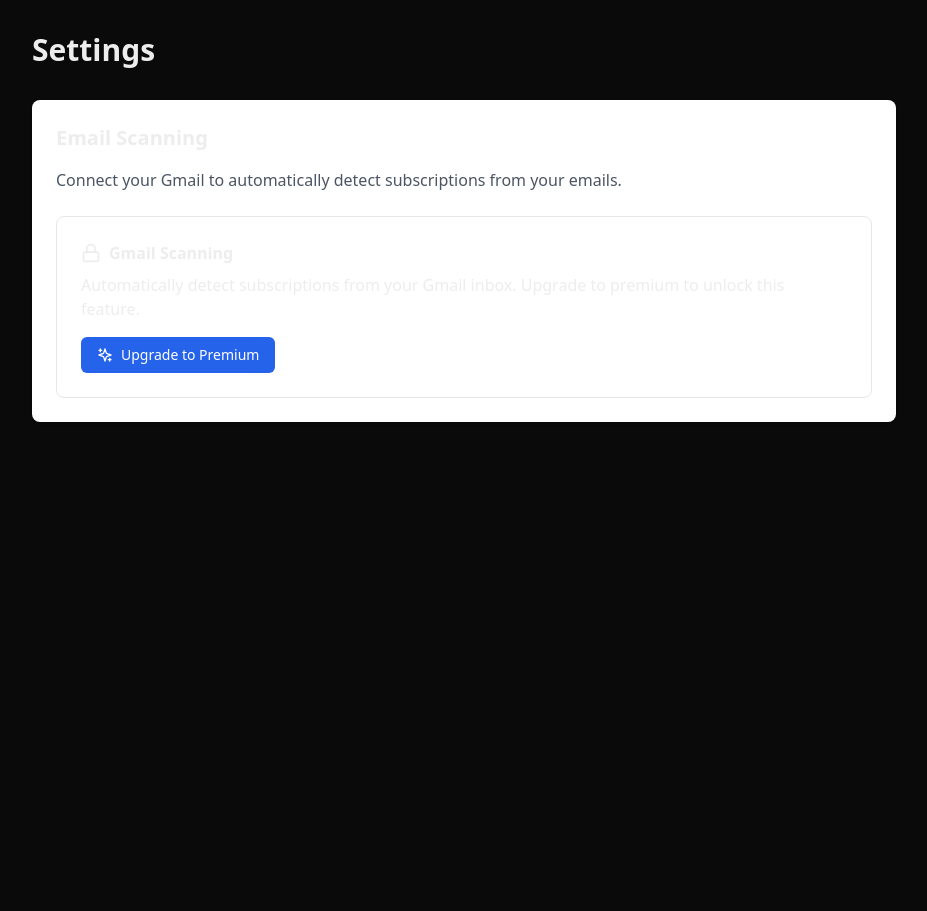
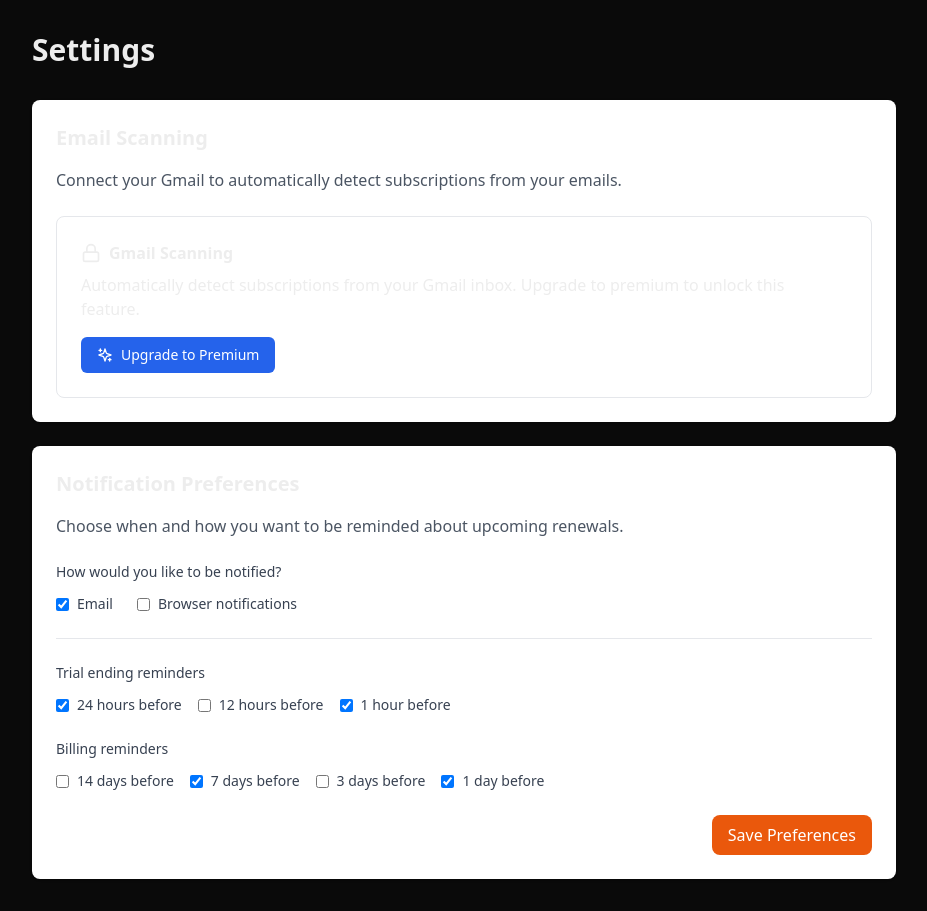
Before and after one commit to PominausGH/subscription-incinerator, a Next.js app: page /settings in a window 1280 px wide. Shown: the whole page, without its empty margins (176-1103 px from the left). Before the commit the page ends 800 px from the top, so only its background shows below. Built offline with nearby package versions, Linux system fonts and the light colour scheme; no server answers; the database is empty; sample sign-in values are in the browser's storage.

Commit message:
feat(ui): add notification settings to settings page

```diff
--- a/app/settings/page.tsx
+++ b/app/settings/page.tsx
@@ -2,6 +2,7 @@ import { auth } from '@/lib/auth'
 import { db } from '@/lib/db/client'
 import { redirect } from 'next/navigation'
 import { GmailConnectionCard } from '@/components/settings/gmail-connection-card'
+import { NotificationSettings } from '@/components/settings/notification-settings'
 
 export default async function SettingsPage() {
   const session = await auth()
@@ -16,6 +17,8 @@ export default async function SettingsPage() {
       email: true,
       emailProvider: true,
       oauthTokens: true,
+      homeCurrency: true,
+      notificationPreferences: true,
     },
   })
 
@@ -38,6 +41,16 @@ export default async function SettingsPage() {
             userTier={session.user.tier}
           />
         </section>
+
+        <section className="bg-white rounded-lg shadow p-6">
+          <h2 className="text-xl font-semibold mb-4">Notification Preferences</h2>
+          <p className="text-gray-600 mb-6">
+            Choose when and how you want to be reminded about upcoming renewals.
+          </p>
+          <NotificationSettings
+            initialPreferences={user?.notificationPreferences as any}
+          />
+        </section>
       </div>
     </div>
   )
```
